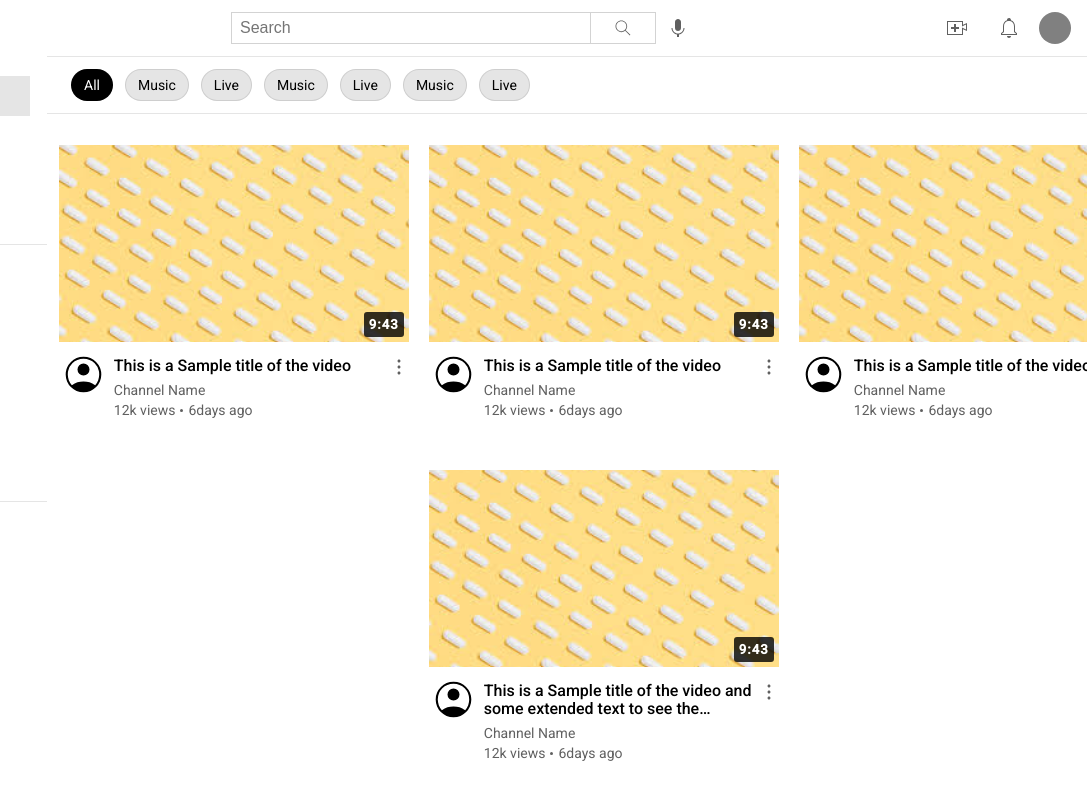
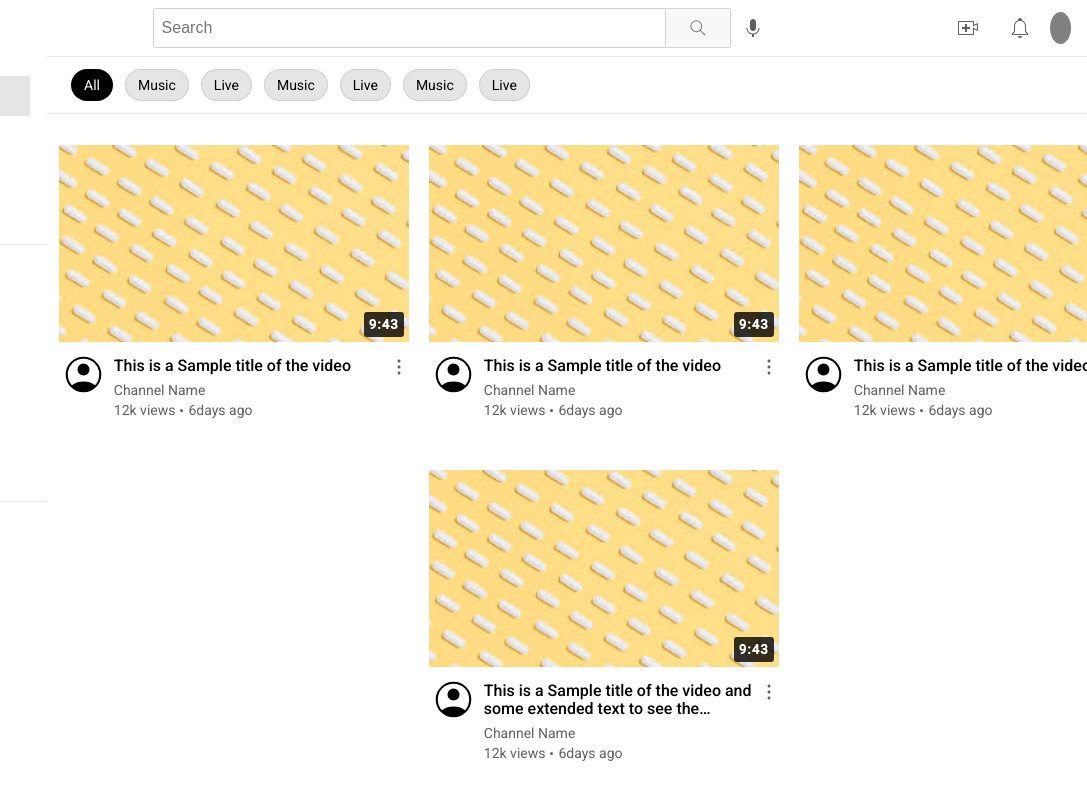
Before and after one commit to priyanshumaitra/YouTube-Clone, a website built with Parcel: page src/index.html in a window 1280 px wide. Shown: the top 800 px of the page, 193-1280 px from the left. Built offline with nearby package versions, Linux system fonts and the light colour scheme.

Commit message:
Feature : The Search bar needs some improvement [fixes #15]

```diff
--- a/src/css/style.css
+++ b/src/css/style.css
@@ -49,7 +49,16 @@ svg {
   display: flex;
   align-items: center;
 }
+.navigation__menu{
+  width:25%;
+}
 
+.navigation__search{
+  width:70%;
+}
+.navigation__options{
+  width:10%;
+}
 .navigation__options .navigation__button {
   margin-right: 8px;
 }
@@ -65,18 +74,23 @@ svg {
 }
 
 .navigation__search input {
-  width: 360px;
-  height: 32px;
+  width: 62%;
   border: 1px solid rgb(211, 211, 211);
   font-size: 16px;
-  padding: 3px 8px;
+  padding: 10px 8px;
+  margin-left: 34px;
+  border-top-left-radius: 2px;
+  border-bottom-left-radius: 2px
 }
 
 .navigation__search__icon {
   border: 1px solid rgb(211, 211, 211);
   border-left: none;
-  height: 32px;
+  height: 40px;
   width: 65px;
+  border-top-right-radius: 2px;
+  border-bottom-right-radius: 2px;
+  background-color:#f8f8f8;
 }
 
 .navigation__search__icon:hover {
```
